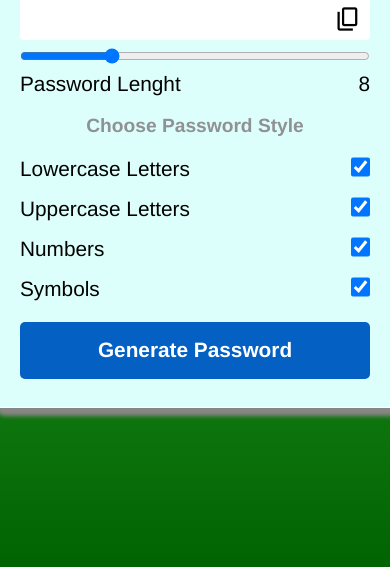
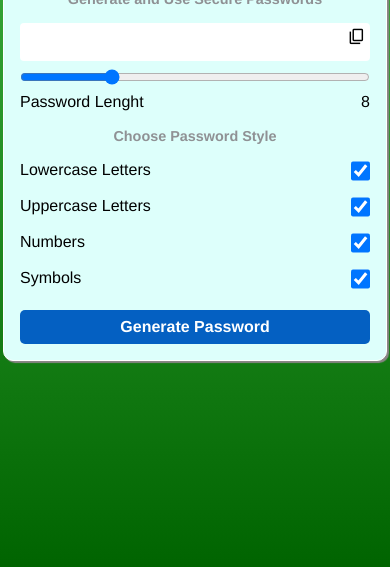
Before and after one commit to alihaydarsucu/SafeCrypt.github.io, a plain HTML site: page index.html in a window 390 px wide. Shown: the part 277-844 px from the top of the page. Drawn offline with nearby package versions, Linux system fonts and the light colour scheme.

Commit message:
CSS: Media Queries added for responsive design.
Updated CSS to include media queries for screen widths of 768px and 480px.

Adjusted padding, font sizes, and box shadows for better display on tablets and mobile devices.

Ensured elements like the container, title, slogan, input box, and buttons scale appropriately for smaller screens.

Improved overall mobile user experience by enhancing readability and usability.

```diff
--- a/styles.css
+++ b/styles.css
@@ -101,3 +101,64 @@ h3 {
 .generator:hover {
     background-color: #0b78ec;
 }
+
+/* Media Queries for Mobile Devices */
+@media (max-width: 768px) {
+    .container {
+        padding: 20px;
+        box-shadow: 4px 4px 2px #8a8686;
+    }
+
+    .slogan, h3 {
+        font-size: 1rem;
+    }
+
+    .input-box span {
+        font-size: 1.5rem;
+        top: 14px;
+        right: 6px;
+    }
+
+    .passwordBox {
+        font-size: 18px;
+    }
+
+    .row {
+        font-size: 1.1em;
+    }
+
+    .generator {
+        font-size: 1.1em;
+        padding: 0.6em 1.2em;
+    }
+}
+
+@media (max-width: 480px) {
+    .container {
+        padding: 16px;
+        box-shadow: 2px 2px 1px #8a8686;
+    }
+
+    .slogan, h3 {
+        font-size: 0.9rem;
+    }
+
+    .input-box span {
+        font-size: 1.2rem;
+        top: 12px;
+        right: 4px;
+    }
+
+    .passwordBox {
+        font-size: 16px;
+    }
+
+    .row {
+        font-size: 1em;
+    }
+
+    .generator {
+        font-size: 1em;
+        padding: 0.5em 1em;
+    }
+}
```
